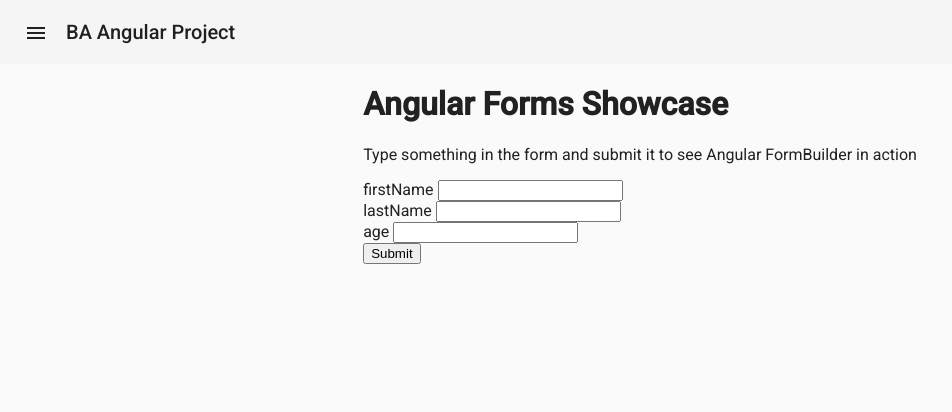
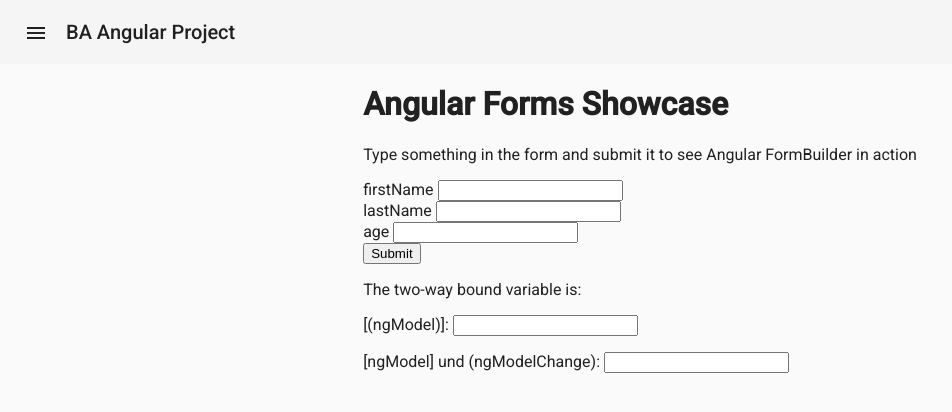
Before and after one commit to Fendorr/BA_Angular_Project, an Angular app: page /form in a window 1280 px wide. Shown: the top 412 px of the page, without its empty margins (0-952 px from the left). Built offline with nearby package versions, Linux system fonts and the light colour scheme.

Commit message:
two-way binding example

```diff
--- a/src/app/spaceholder/forms.component.html
+++ b/src/app/spaceholder/forms.component.html
@@ -20,5 +20,16 @@
     </label>
     <input id="age" type="number" formControlName="age">
   </div>
+
   <button class="button" type="submit">Submit</button>
 </form>
+
+<p>The two-way bound variable is: {{name}}</p>
+<label for="ngModel-example">[(ngModel)]: </label>
+<input id="ngModel-example" [(ngModel)]="name" />
+
+<!-- Genauer: -->
+<p>
+  <label for="ngModel-split-example">[ngModel] und (ngModelChange): </label>
+  <input id="ngModel-split-example" [ngModel]="name" (ngModelChange)="name=$event">
+</p>
--- a/src/app/spaceholder/forms.component.ts
+++ b/src/app/spaceholder/forms.component.ts
@@ -1,4 +1,4 @@
-import { Component, OnInit } from '@angular/core';
+import { Component, Input, OnInit, Output, EventEmitter } from '@angular/core';
 import { FormBuilder } from '@angular/forms';
 
 @Component({
@@ -7,6 +7,7 @@ import { FormBuilder } from '@angular/forms';
   styleUrls: ['./forms.component.css']
 })
 export class FormsComponent implements OnInit {
+  name: string = "";
 
   checkoutForm = this.formBuilder.group({
     firstName: '',
```
Also changed, not shown: src/app/app.module.ts (+7 -6 lines).
